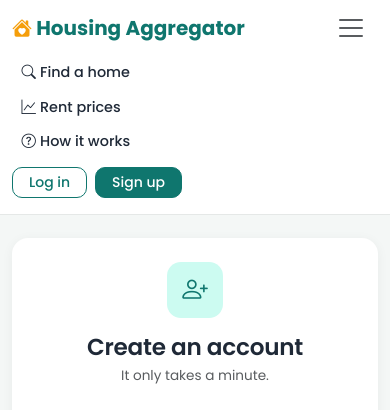
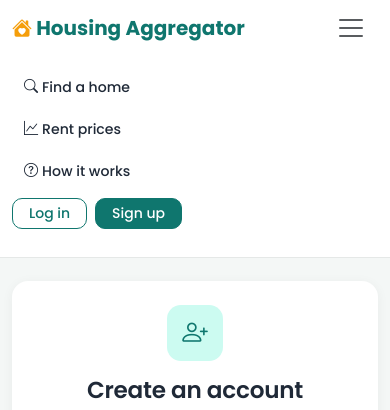
Before and after one commit to j-kingz/Housing-Aggregator-Project-, a Flask app: page /register in a window 390 px wide, after a click that opens the changed part. Shown: the top 410 px of the page. Run offline with Flask 3, Linux system fonts and the light colour scheme.

Commit message:
Improve responsive navigation styling
Co-authored-by: Copilot <223556219+Copilot@users.noreply.github.com>

```diff
--- a/app/static/css/style.css
+++ b/app/static/css/style.css
@@ -723,6 +723,60 @@ a.confirm-help:hover { background: #fef3c7; color: #78350f; }
 .km-label { background: #fffbeb; border: 1px solid #f59e0b; color: #92400e; font-weight: 700; box-shadow: none; }
 .detail-banner .heart-btn { top: 0.9rem; right: 0.9rem; }
 
-/* keep the menu on one line even when signed in */
-.site-nav .nav-link { white-space: nowrap; font-size: 0.9rem; padding: 0.4rem 0.6rem !important; }
-@media (min-width: 768px) and (max-width: 1199.98px) { .site-nav .nav-link i { display: none; } }
+/* Keep authenticated navigation readable as role-specific links are added. */
+.site-nav .navbar-collapse {
+  gap: 0.75rem;
+}
+
+.site-nav .navbar-nav {
+  min-width: 0;
+  flex: 1 1 auto;
+  flex-wrap: wrap;
+  row-gap: 0.25rem;
+}
+
+.site-nav .nav-link {
+  display: inline-flex;
+  align-items: center;
+  min-height: 38px;
+  white-space: normal;
+  font-size: 0.88rem;
+  line-height: 1.2;
+  padding: 0.4rem 0.6rem !important;
+}
+
+.site-nav .nav-actions {
+  flex: 0 0 auto;
+  white-space: nowrap;
+}
+
+@media (min-width: 992px) and (max-width: 1199.98px) {
+  .site-nav .nav-link i { display: none; }
+  .site-nav .nav-link { text-align: center; }
+}
+
+@media (max-width: 991.98px) {
+  .site-nav .navbar-collapse {
+    padding: 0.75rem 0;
+  }
+
+  .site-nav .navbar-nav {
+    align-items: stretch;
+  }
+
+  .site-nav .nav-item,
+  .site-nav .nav-link {
+    width: 100%;
+  }
+
+  .site-nav .nav-link {
+    justify-content: flex-start;
+    padding: 0.65rem 0.75rem !important;
+  }
+
+  .site-nav .nav-actions {
+    border-top: 1px solid rgba(15, 118, 110, 0.12);
+    padding-top: 0.75rem;
+    width: 100%;
+  }
+}
```
